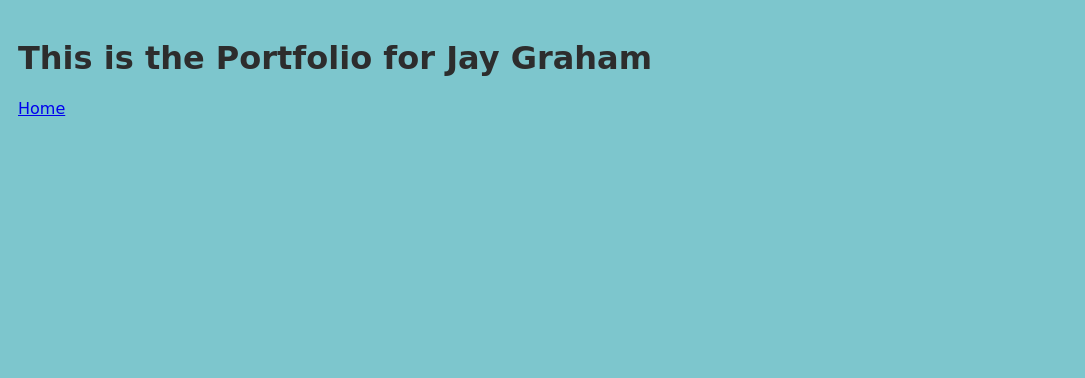
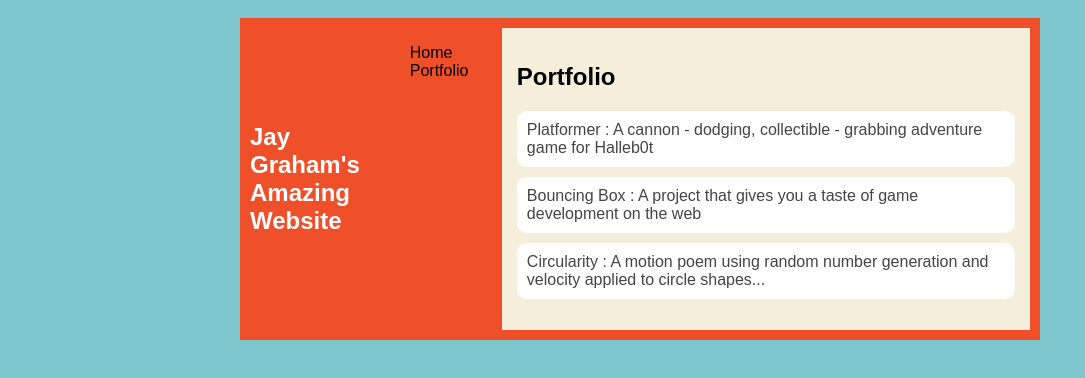
Before and after one commit to jaygraham1/jaygraham1.github.io, a plain HTML site: page portfolio.html in a window 1280 px wide. Shown: the whole page, without its empty margins (0-1085 px from the left). Drawn offline with Linux system fonts and the light colour scheme.

Commit message:
add portfolio.html file

```diff
--- a/portfolio.html
+++ b/portfolio.html
@@ -1,22 +1,108 @@
 <!DOCTYPE html>
 <html>
     <head>
-        <title>Portfolio</title>
-        <style>
+        <title>Jay Graham's Amazing Website</title>
+        <style type="text/css">
             body {
                 background: rgb(125, 198, 205);
                 color: rgb(45, 45, 45);
                 padding: 10px;
-                font-family: cursive;
+                font-family: arial;
             }
+            header {
+                font-size: 1.5em;
+                font-weight: bold;
+            }
+
             #all-contents {
                 max-width: 800px;
                 margin: auto;
             }
+
+            /* navigation menu */
+            nav {
+                background: rgb(239, 80, 41);
+                margin: 0 auto;
+                display: flex;
+                padding: 10px;
+            }
+            h1 {
+                display: flex;
+                align-items: center;
+                color: rgb(255, 255, 255);
+                flex: 1;
+            }
+            #nav-ul {
+                list-style-image: none;
+            }
+            .nav-li {
+                display: inline-block;
+                padding: 0 10px;
+            }
+            .nav-a {
+                text-decoration: none;
+                color: rgb(0, 0, 0);
+            }
+
+            /* main container area beneath menu */
+            main {
+                background: rgb(245, 238, 219);
+                display: flex;
+            }
+            .content {
+                flex: 1;
+                padding: 15px;
+            }
+               /* portfolio styles */
+               .content h1 {
+                color: black;
+            }
+
+            #portfolio {
+                list-style-type: none;
+                padding-left: 0;
+            }
+
+            #portfolio li {
+                background: #fff;
+                padding: 10px;
+                border-radius: 10px;
+                margin-bottom: 10px;
+            }
+
+            #portfolio li:hover {
+                background: #eee;
+            }
+
+            #portfolio a {
+                text-decoration: none;
+                color: #454545;
+            }
         </style>
     </head>
     <body>
-        <h1>This is the Portfolio for Jay Graham</h1>
-        <a href="index.html">Home</a>
+        <div id="all-contents">
+                <nav>
+                    <h1>Jay Graham's Amazing Website</h1>
+                    <ul id="nav-ul">
+                        <li class="nav-li">
+                          <a class="nav-a" href="index.html">Home</a>
+                        </li>
+                        <li class="nav-li">
+                          <a class="nav-a" href="portfolio.html">Portfolio</a>
+                        </li>
+                    </ul>
+                    <main>
+                        <div class="content">
+                            <h1>Portfolio</h1>
+                            <ul id="portfolio">
+                                <li><a href="projects/platformer/">Platformer : A cannon - dodging, collectible - grabbing adventure game for Halleb0t</a></li>
+                                <li><a href="projects/bouncing-box/">Bouncing Box : A project that gives you a taste of game development on the web </a></li>
+                                <li><a href="projects/circularity/">Circularity : A motion poem using random number generation and velocity applied to circle shapes...</a></li>
+                            </ul>
+                        </div>
+                    </main>
+                </nav>
+        </div>
     </body>
 </html>
```
